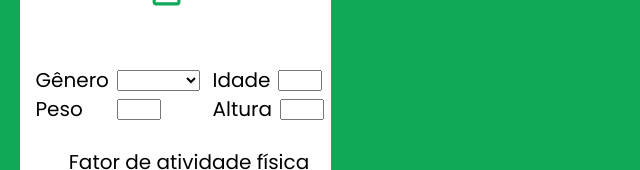
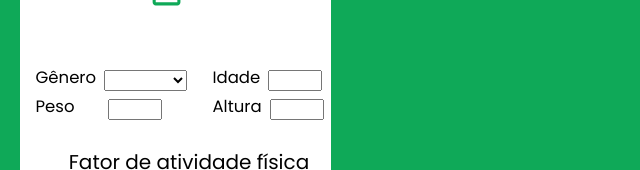
Before and after one commit to Odisseu93/fitcalc-extension, a React app: page / in a window 1280 px wide. Shown: the part 150-320 px from the top of the page, without its empty margins (0-640 px from the left). Built offline with nearby package versions, Linux system fonts and the light colour scheme.

Commit message:
chore: update app style

```diff
--- a/src/App.tsx
+++ b/src/App.tsx
@@ -35,7 +35,7 @@ const App: React.FC = () => {
                     </div>
                 </fieldset>
                 <fieldset>
-                    <div className="group__group">
+                    <div>
                         <label htmlFor="physicalActivity">Fator de atividade física</label>
                         <select className="form__physical-activity-select" name="physicalActivity" id="physicalActivity">
                             <option className="form__physical-activity-select__opt" value="Sedentary">Sedentário</option>
--- a/src/app-styles.scss
+++ b/src/app-styles.scss
@@ -37,6 +37,10 @@
         flex-flow: column wrap;
         align-items: center;
 
+        &__lbl {
+            font-size: calc($poppins-df - 3.5px);
+        }
+
         & fieldset:nth-child(1) {
             display: grid;
             gap: 8px;
@@ -54,7 +58,7 @@
             max-width: 125px;
 
             & input {
-                width: 36px;
+                width: 46px;
                 text-align: center;
 
             }
@@ -80,7 +84,7 @@
             width: fit-content;
             justify-content: center;
             align-items: center;
-            margin-top: 42px;
+            margin-top: 52px;
             margin: 0 auto;
             padding: 16px;
 
```
